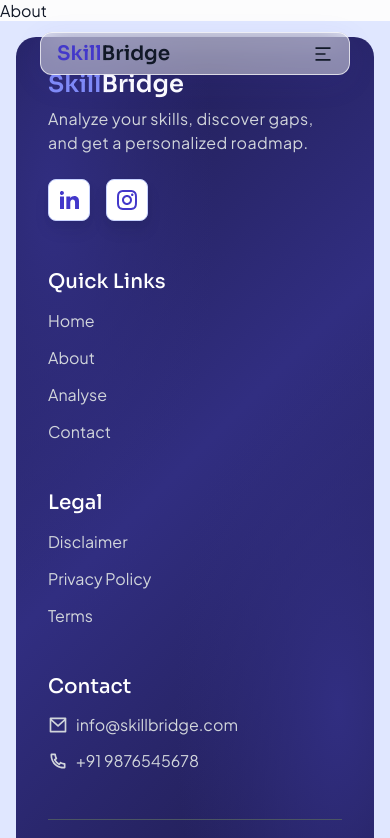
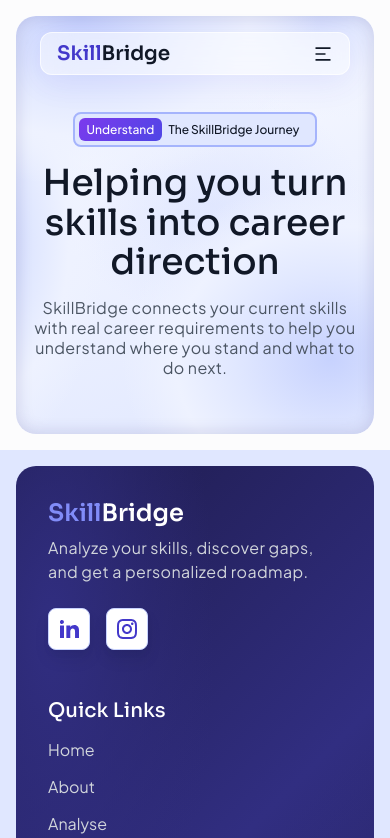
Before and after one commit to architpatle/skill-bridge, a React (Vite) app: page /about in a window 390 px wide. Shown: the top 838 px of the page. Built offline with nearby package versions, Linux system fonts and the light colour scheme.

Commit message:
added hero(based on data render) on all pages

```diff
--- a/src/App.jsx
+++ b/src/App.jsx
@@ -15,7 +15,7 @@ const App = () => {
         <Routes>
           <Route path="/" element={<Home />} />
           <Route path="/about" element={<About />} />
-          <Route path="/analysis" element={<Analysis />} />
+          <Route path="/analyse" element={<Analysis />} />
           <Route path="/contact" element={<Contact />} />
 
         </Routes>
--- a/src/components/navigation/Footer/Footer.jsx
+++ b/src/components/navigation/Footer/Footer.jsx
@@ -68,7 +68,7 @@ const Footer = () => {
                                     <Link className={`${styles.quickLinksItem} `} to="/">Disclaimer</Link>
                                 </li>
                                 <li>
-                                    <Link className={`${styles.quickLinksItem} `} to="/">Privacy Policy</Link>
+                                    <Link className={`${styles.quickLinksItem} `} to="/">Privacy</Link>
                                 </li>
                                 <li>
                                     <Link className={`${styles.quickLinksItem} `} to="/about">Terms</Link>
@@ -78,7 +78,7 @@ const Footer = () => {
                         </div>
 
                         <div className={`${styles.col4} `}>
-                            <h3 className={`${styles.cardHeadingExtra} cardHeading`} >Contact</h3>
+                            <h3 className={`${styles.cardHeadingExtra} cardHeading`} >Connect With Us</h3>
 
                             <ul className={`${styles.quickLinks} `}>
                                 <li>
--- /dev/null
+++ b/src/components/sections/Hero/Hero.jsx
@@ -0,0 +1,39 @@
+import React from 'react'
+import styles from './Hero.module.css'
+import Eyebrow from '../../ui/Eyebrow/Eyebrow'
+import Button from '../../ui/Button/Button'
+
+
+const Hero = ({ data }) => {
+    return (
+        <section className={`${styles.hero} section-lg `}>
+
+            <div className={`${styles.contentWrapper} `}>
+
+                {/* Eyebrow  */}
+                <Eyebrow eyebrowSub={data.eyebrowSub} eyebrowMain={data.eyebrowMain} />
+
+                {/* main heading */}
+                <h1 className={`${styles.mainHeading} `} >{data.mainHeading}</h1>
+
+                {/* description */}
+                <p className={`${styles.description} `} >{data.description}</p>
+
+                {/* CTA */}
+                <div className={`${styles.ctaWrapper} `}>
+
+                    {/* Conditional Rendering to display btn only if the btn data is there */}
+
+                    {data.primaryBtn && (<Button value={data.primaryBtn} />)}
+
+                    {data.secondaryBtn && (<Button value={data.secondaryBtn} variant="secondary" />)}
+
+                </div>
+
+            </div>
+
+        </section>
+    )
+}
+
+export default Hero
--- /dev/null
+++ b/src/components/sections/Hero/Hero.module.css
@@ -0,0 +1,88 @@
+.hero {
+    /* min-height: 600px; */
+
+    background: var(--gradient-bg-hero-wave);
+    margin: var(--space-4);
+    padding-left: var(--space-6);
+    padding-right: var(--space-6);
+    padding-bottom: var(--space-12);
+
+    border-radius: var(--radius-2xl);
+
+    display: flex;
+    justify-content: center;
+    align-items: center;
+
+    box-shadow: inset 0 0 15px 2px rgba(47, 43, 113, 0.15);
+}
+
+.contentWrapper {
+    /* background-color: blanchedalmond; */
+    display: flex;
+    flex-direction: column;
+    /* justify-content: center; */
+    align-items: center;
+    text-align: center;
+}
+
+.mainHeading {
+    font-size: var(--font-size-6xl);
+    font-weight: var(--font-weight-medium);
+    color: var(--color-text-primary);
+    max-width: var(--container-lg);
+    line-height: var(--line-height-tight);
+    margin-top: var(--space-4);
+}
+
+.description {
+    font-size: var(--font-size-base);
+    line-height: var(--line-height-normal);
+    letter-spacing: var(--letter-spacing-wide);
+    color: var(--color-text-secondary);
+    max-width: var(--container-sm);
+    margin-top: var(--space-4);
+}
+
+.ctaWrapper {
+    /* background-color: antiquewhite; */
+    margin-top: var(--space-6);
+
+    display: flex;
+    justify-content: center;
+    align-items: center;
+    flex-wrap: wrap;
+    gap: var(--space-4);
+}
+
+
+@media (max-width: 1023px) {
+    .hero {
+        padding-bottom: var(--space-8);
+    }
+
+    .mainHeading {
+        font-size: var(--font-size-5xl);
+    }
+
+}
+
+@media (max-width: 639px) {
+    .hero {
+        padding-left: var(--space-4);
+        padding-right: var(--space-4);
+    }
+
+    .mainHeading {
+        font-size: var(--font-size-4xl);
+    }
+}
+
+@media (max-width: 479px) {
+    .mainHeading {
+        font-size: var(--font-size-3xl);
+    }
+
+    .description {
+        line-height: var(--line-height-snug);
+    }
+}
--- /dev/null
+++ b/src/data/heroData.js
@@ -0,0 +1,33 @@
+const heroData = {
+    home: {
+        eyebrowSub: "Discover",
+        eyebrowMain: "your career readiness",
+        mainHeading: "Bridge your skills to your dream career",
+        description: "Analyze your skills, discover gaps, and get a personalized roadmap to become job-ready.",
+        primaryBtn: "Get Started",
+        secondaryBtn: "Get In Touch",
+    },
+    about: {
+        eyebrowSub: "Understand",
+        eyebrowMain: "the SkillBridge journey",
+        mainHeading: "Helping you turn skills into career direction",
+        description: "SkillBridge connects your current skills with real career requirements to help you understand where you stand and what to do next.",
+    },
+
+    analyse: {
+        eyebrowSub: "Analyze",
+        eyebrowMain: "your career readiness",
+        mainHeading: "Find out how ready you are for your target role",
+        description: "Analyze your skills against real role requirements, uncover your skill gaps, and get a personalized path toward becoming job-ready.",
+    },
+
+    contact: {
+        eyebrowSub: "Let's",
+        eyebrowMain: "connect",
+        mainHeading: "Have questions? We're here to help",
+        description: "Whether you need help understanding SkillBridge or have feedback to share, reach out and we'll be happy to hear from you.",
+    },
+
+}
+
+export default heroData;
--- a/src/pages/About.jsx
+++ b/src/pages/About.jsx
@@ -1,10 +1,12 @@
 import React from 'react'
+import Hero from '../components/sections/Hero/Hero'
+import heroData from '../data/heroData'
 
 const About = () => {
   return (
-    <div>
-      About
-    </div>
+    <>
+      <Hero data ={heroData.about} />
+    </>
   )
 }
 
--- a/src/pages/Analysis.jsx
+++ b/src/pages/Analysis.jsx
@@ -1,10 +1,12 @@
 import React from 'react'
+import Hero from '../components/sections/Hero/Hero'
+import heroData from '../data/heroData'
 
 const Analysis = () => {
     return (
-        <div>
-            Analysis
-        </div>
+        <>
+            <Hero data={heroData.analyse} />
+        </>
     )
 }
 
--- a/src/pages/Contact.jsx
+++ b/src/pages/Contact.jsx
@@ -1,10 +1,12 @@
 import React from 'react'
+import Hero from '../components/sections/Hero/Hero'
+import heroData from '../data/heroData'
 
 const Contact = () => {
   return (
-    <div>
-      Contact
-    </div>
+    <>
+      <Hero data={heroData.contact} />
+    </>
   )
 }
 
--- a/src/pages/Home.jsx
+++ b/src/pages/Home.jsx
@@ -1,5 +1,6 @@
 import React from 'react'
-import Hero from '../components/home/Hero/Hero'
+
+import Hero from '../components/sections/Hero/Hero'
 import Gap from '../components/home/Gap/Gap'
 import Solution from '../components/home/Solution/Solution'
 import HowItWorks from '../components/home/HowItWorks/HowItWorks'
@@ -7,10 +8,12 @@ import Features from '../components/home/Features/Features'
 import ProductPreview from '../components/home/ProductPreview/ProductPreview'
 import CTA from '../components/home/CTA/CTA'
 
+import heroData from '../data/heroData'
+
 const Home = () => {
   return (
     <>
-      <Hero />
+      <Hero data={heroData.home} />
       <Gap />
       <Solution />
       <HowItWorks />
```
